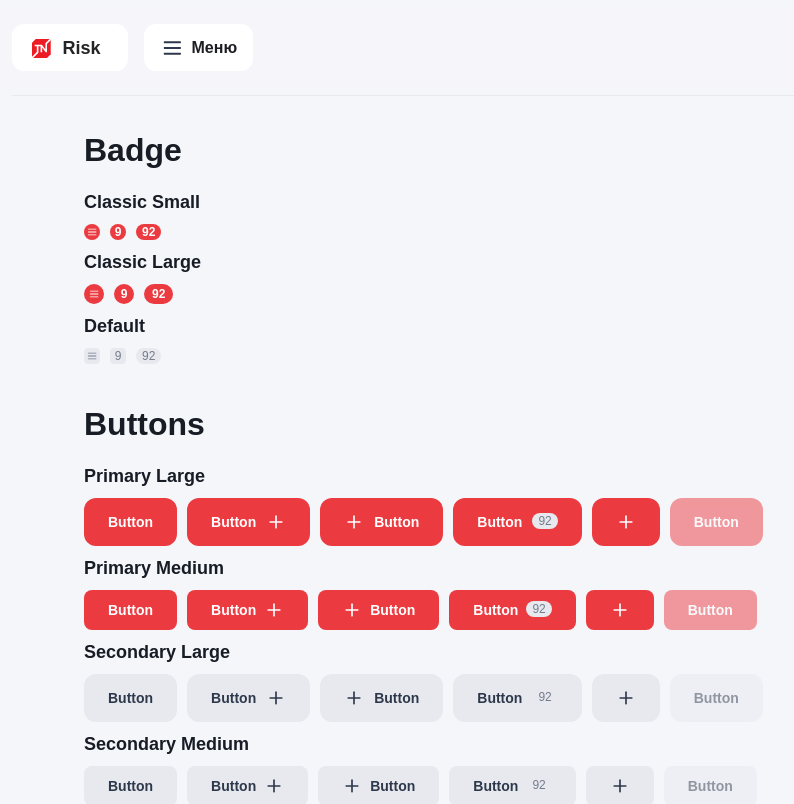
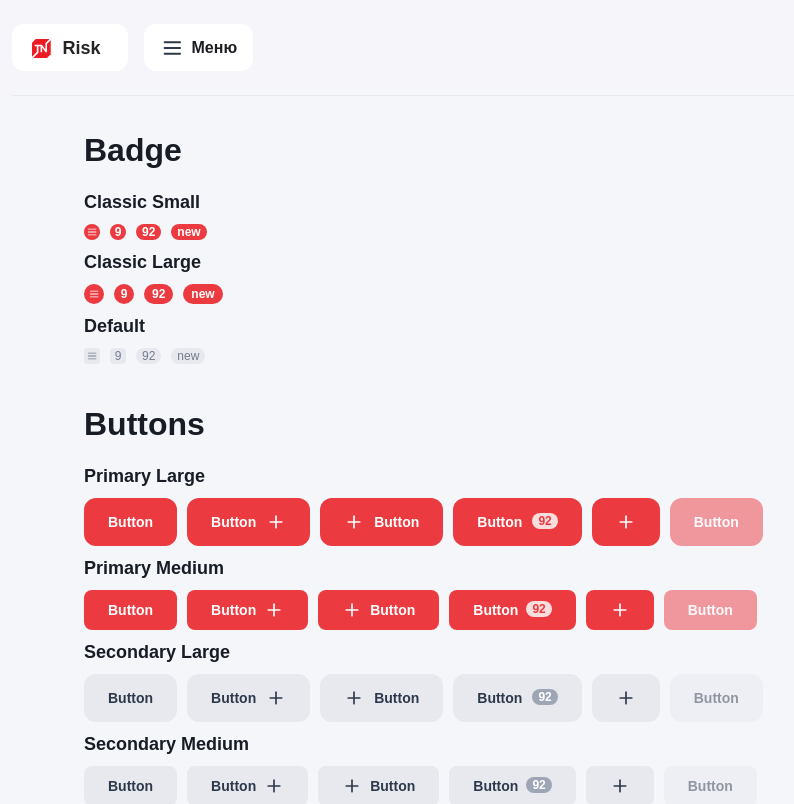
Before and after one commit to DenisKamchatov/TNRisk, a Vue app: page /uikit in a window 1280 px wide. Shown: the top 804 px of the page, without its empty margins (12-806 px from the left). Built offline with nearby package versions, Linux system fonts and the light colour scheme.

Commit message:
Update styles for badge and button

```diff
--- a/src/components/uikit/tn-badge.vue
+++ b/src/components/uikit/tn-badge.vue
@@ -1,5 +1,5 @@
 <script setup lang="ts">
-import { useSlots, ref, computed } from 'vue'
+import { useSlots, ref, computed } from "vue";
 
 const props = withDefaults(
   defineProps<{
@@ -15,23 +15,27 @@ const props = withDefaults(
     size: "sm",
   }
 );
-const slots = useSlots()
-const slotValue = slots.default?.()[0].children || ''
+const slots = useSlots();
+const slotValue = slots.default?.()[0].children || "";
 
 const isOval = computed(() => {
-  return !!(slotValue && Number(slotValue) && slotValue.split('').length > 1)
-})
+  if (typeof slotValue === "string" && slotValue.length > 1) {
+    return true;
+  }
+
+  return false;
+});
 </script>
 
 <template>
   <div
-    class="badge"
+    class="tn-badge"
     :class="{
-      badge_sm: size === 'sm',
-      badge_lg: size === 'lg',
-      badge_default: classic ? false : defaultType,
-      badge_classic: classic,
-      badge_oval: isOval
+      'tn-badge_sm': size === 'sm',
+      'tn-badge_lg': size === 'lg',
+      'tn-badge_default': classic ? false : defaultType,
+      'tn-badge_classic': classic,
+      'tn-badge_oval': isOval,
     }"
   >
     <slot>
@@ -41,7 +45,7 @@ const isOval = computed(() => {
 </template>
 
 <style lang="scss">
-.badge {
+.tn-badge {
   display: flex;
   align-items: center;
   justify-content: center;
@@ -49,17 +53,19 @@ const isOval = computed(() => {
   border-radius: 50%;
 }
 
-.badge_sm {
+.tn-badge_sm {
   min-width: 16px;
   max-width: 16px;
   height: 16px;
 }
-.badge_lg {
+
+.tn-badge_lg {
   min-width: 20px;
   max-width: 20px;
   height: 20px;
 }
-.badge_default {
+
+.tn-badge_default {
   min-width: 16px;
   max-width: 16px;
   height: 16px;
@@ -72,23 +78,26 @@ const isOval = computed(() => {
 
   border-radius: 4px;
 }
-.badge_classic {
+
+.tn-badge_classic {
   font-size: 12px;
   font-weight: 600;
 
   color: #fff;
   background-color: #eb3b41;
 }
-.badge_oval {
+
+.tn-badge_oval {
   max-width: none;
   min-width: none;
   border-radius: 10px;
+}
 
-}
-.badge_oval.badge_lg {
+.tn-badge_oval.tn-badge_lg {
   padding: 0 8px;
 }
-.badge_oval.badge_sm {
+
+.tn-badge_oval.tn-badge_sm {
   padding: 0 6px;
 }
 </style>
--- a/src/components/uikit/tn-button.vue
+++ b/src/components/uikit/tn-button.vue
@@ -30,7 +30,7 @@ const props = defineProps({
 
 function useRouter() {
   const currentInstance = getCurrentInstance();
-  const router = currentInstance?.proxy.$router;
+  const router = currentInstance?.proxy?.$router;
   return router;
 }
 
@@ -167,7 +167,9 @@ function onClickButton(e: Event) {
     cursor: initial;
   }
 
-
+  .tn-badge {
+    font-weight: 600;
+  }
 }
 
 .tn-button__icon {
@@ -197,15 +199,15 @@ function onClickButton(e: Event) {
 }
 
 .tn-button_primary {
-  color: #FFFFFF;
+  color: #ffffff;
   background-color: #eb3b41;
 
   .tn-button__icon {
-    color: #FFFFFF;
+    color: #ffffff;
   }
 
   &:hover:enabled {
-    background: #D91921;
+    background: #d91921;
 
     transition: 300ms;
     // color: var(--button-loader-white);
@@ -216,7 +218,7 @@ function onClickButton(e: Event) {
   }
 
   &:active:enabled {
-    background: #C02B31;
+    background: #c02b31;
 
     transition: 300ms;
     // color: var(--button-text);
@@ -226,24 +228,29 @@ function onClickButton(e: Event) {
     animation: focus-animation-primary 500ms ease forwards;
     transition: 300ms;
   }
+
+  .tn-badge {
+    background-color: #fcddde;
+    color: #eb3b41;
+  }
 }
 
 .tn-button_secondary {
-  color: #2E384B;
-  background-color: #E7E9EF;
+  color: #2e384b;
+  background-color: #e7e9ef;
 
   .tn-button__icon {
-    color: #2E384B;
+    color: #2e384b;
   }
 
   &:hover:enabled {
-    background: #DFE2E7;
+    background: #dfe2e7;
 
     transition: 300ms;
   }
 
   &:active:enabled {
-    background: #D0D4DB;
+    background: #d0d4db;
 
     transition: 300ms;
   }
@@ -251,6 +258,11 @@ function onClickButton(e: Event) {
   &:focus {
     animation: focus-animation-secondary 500ms ease forwards;
     transition: 300ms;
+  }
+
+  .tn-badge {
+    background-color: #9ea5b5;
+    color: #fff;
   }
 }
 
@@ -262,7 +274,7 @@ function onClickButton(e: Event) {
   to {
     outline: 1px solid #9ea5b5;
     outline-offset: 1px;
-   }
+  }
 }
 
 @keyframes focus-animation-primary {
@@ -273,6 +285,6 @@ function onClickButton(e: Event) {
   to {
     outline: 1px solid #d91921;
     outline-offset: 1px;
-   }
+  }
 }
 </style>
--- a/src/views/uikit/uikit-page.vue
+++ b/src/views/uikit/uikit-page.vue
@@ -8,16 +8,16 @@ import TnRadio from "@/components/uikit/tn-radio.vue";
 
 // TODO: В фигме не получается посмотреть расстояния между элементами
 const isTumblerActive = ref<boolean>(false);
-const animalAsObject = ref(undefined)
+const animalAsObject = ref(undefined);
 
 const animal1 = reactive({
-  id: '1',
-  label: 'Собака'
-})
+  id: "1",
+  label: "Собака",
+});
 const animal2 = reactive({
-  id: '2',
-  label: 'Кошка'
-})
+  id: "2",
+  label: "Кошка",
+});
 
 function setTumblerState(state: boolean) {
   isTumblerActive.value = state;
@@ -34,6 +34,7 @@ function setTumblerState(state: boolean) {
         <TnBadge classic><TnIcon name="menu" /></TnBadge>
         <TnBadge classic>9</TnBadge>
         <TnBadge classic>92</TnBadge>
+        <TnBadge classic>new</TnBadge>
       </div>
 
       <h5 class="uikit-page__block-subtitle">Classic Large</h5>
@@ -41,6 +42,7 @@ function setTumblerState(state: boolean) {
         <TnBadge classic size="lg"><TnIcon name="menu" /></TnBadge>
         <TnBadge classic size="lg">9</TnBadge>
         <TnBadge classic size="lg">92</TnBadge>
+        <TnBadge classic size="lg">new</TnBadge>
       </div>
 
       <h5 class="uikit-page__block-subtitle">Default</h5>
@@ -48,6 +50,7 @@ function setTumblerState(state: boolean) {
         <TnBadge default-type><TnIcon name="menu" /></TnBadge>
         <TnBadge default-type>9</TnBadge>
         <TnBadge default-type>92</TnBadge>
+        <TnBadge default-type>new</TnBadge>
       </div>
     </div>
 
@@ -269,8 +272,6 @@ function setTumblerState(state: boolean) {
         />
       </div>
     </div>
-
-
   </div>
 </template>
 
```
